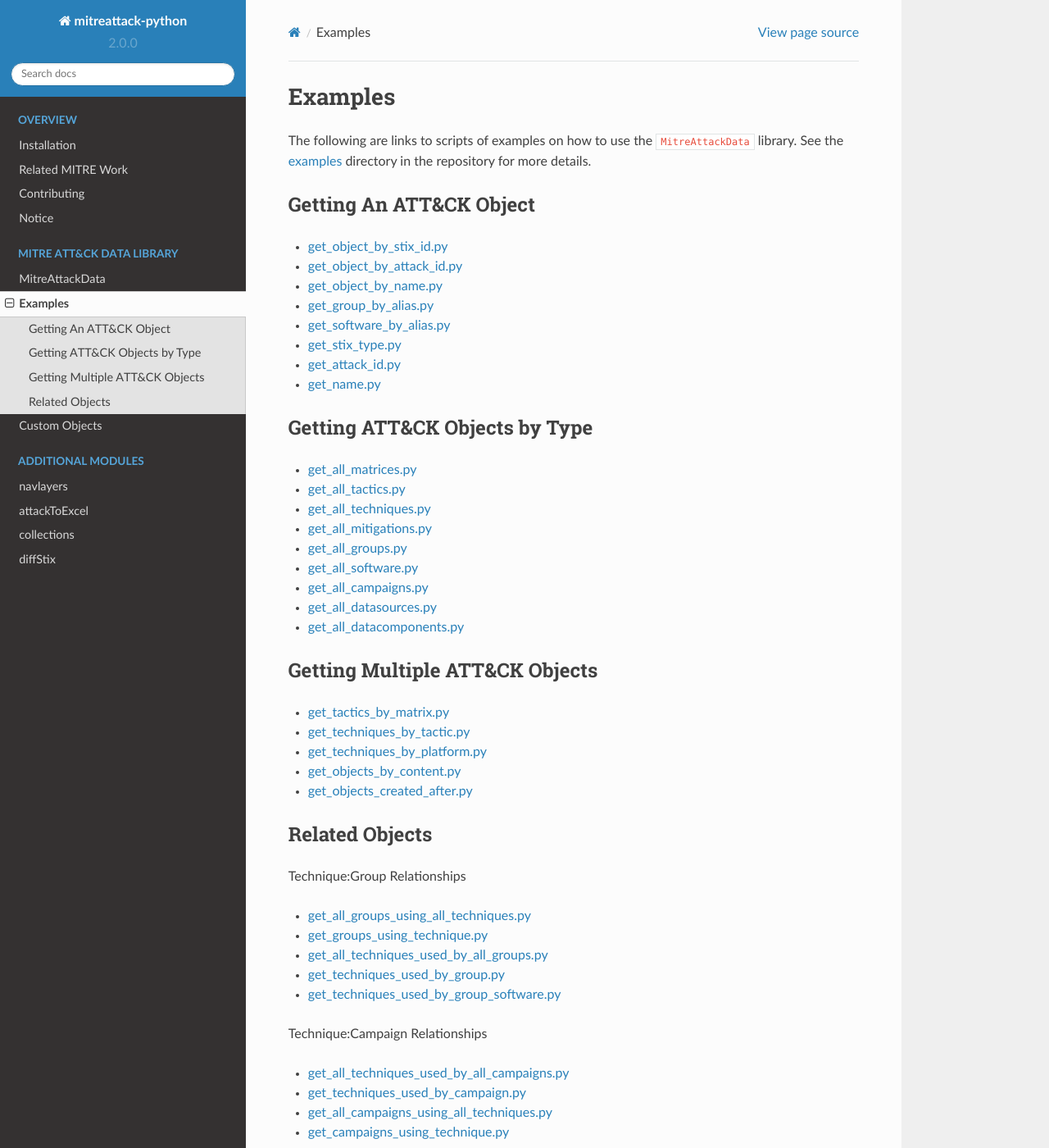
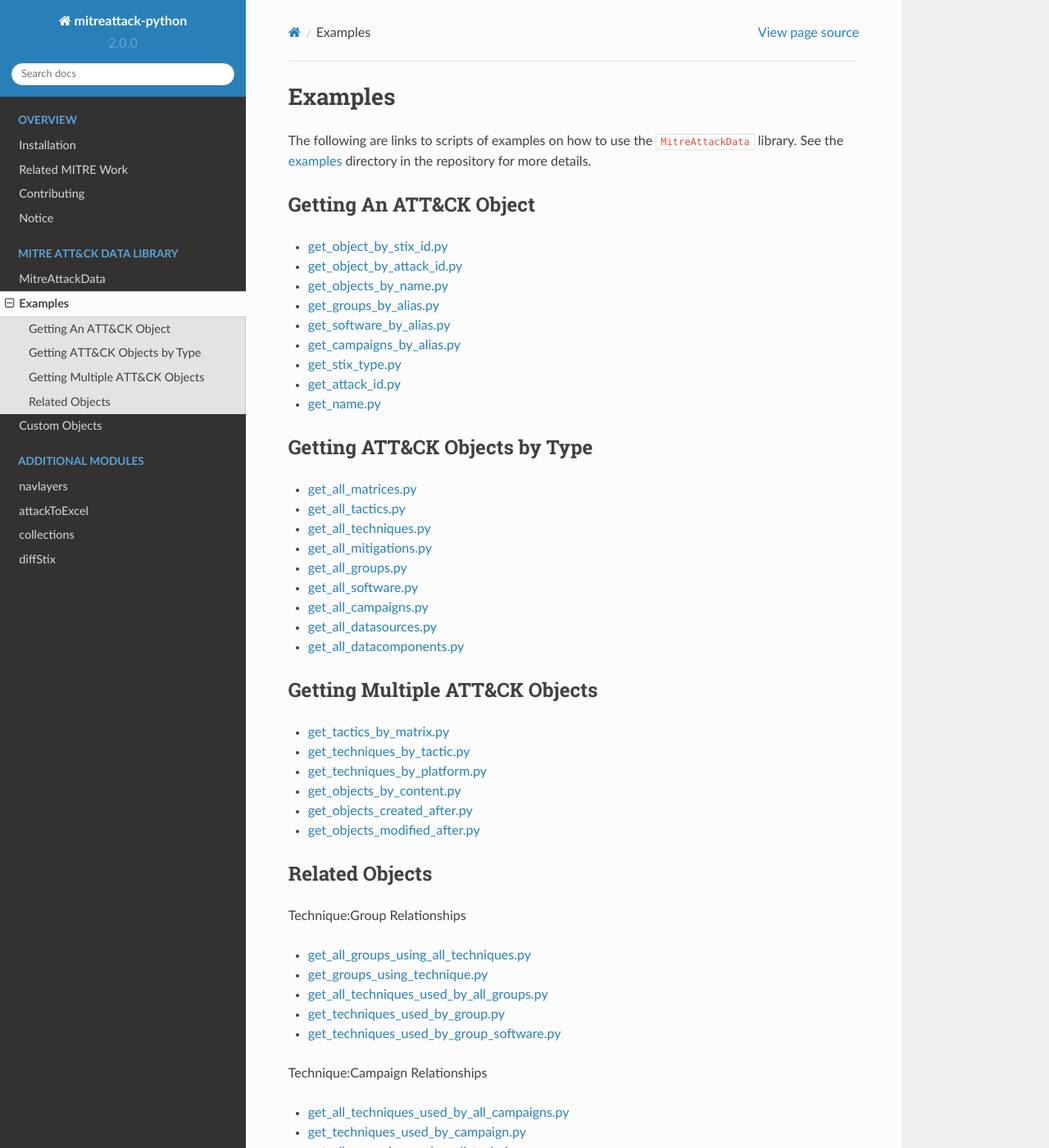
Before and after one commit to mitre-attack/mitreattack-python, a Sphinx documentation site: the page built from docs/mitre_attack_data/examples.rst, in a window 1280 px wide and 1400 px high. Shown: the whole window at 82% size. Built offline with Sphinx 7.4.7 and the Read the Docs theme 2.0.0, drawn with Linux system fonts in a browser that asks for light colours.

Commit message:
update RTD

```diff
--- a/docs/mitre_attack_data/examples.rst
+++ b/docs/mitre_attack_data/examples.rst
@@ -13,9 +13,10 @@ Getting An ATT&CK Object
 
 * `get_object_by_stix_id.py <https://github.com/mitre-attack/mitreattack-python/tree/master/examples/get_object_by_stix_id.py>`_
 * `get_object_by_attack_id.py <https://github.com/mitre-attack/mitreattack-python/tree/master/examples/get_object_by_attack_id.py>`_
-* `get_object_by_name.py <https://github.com/mitre-attack/mitreattack-python/tree/master/examples/get_object_by_name.py>`_
-* `get_group_by_alias.py <https://github.com/mitre-attack/mitreattack-python/tree/master/examples/get_group_by_alias.py>`_
+* `get_objects_by_name.py <https://github.com/mitre-attack/mitreattack-python/tree/master/examples/get_objects_by_name.py>`_
+* `get_groups_by_alias.py <https://github.com/mitre-attack/mitreattack-python/tree/master/examples/get_groups_by_alias.py>`_
 * `get_software_by_alias.py <https://github.com/mitre-attack/mitreattack-python/tree/master/examples/get_software_by_alias.py>`_
+* `get_campaigns_by_alias.py <https://github.com/mitre-attack/mitreattack-python/tree/master/examples/get_campaigns_by_alias.py>`_
 * `get_stix_type.py <https://github.com/mitre-attack/mitreattack-python/tree/master/examples/get_stix_type.py>`_
 * `get_attack_id.py <https://github.com/mitre-attack/mitreattack-python/tree/master/examples/get_attack_id.py>`_
 * `get_name.py <https://github.com/mitre-attack/mitreattack-python/tree/master/examples/get_name.py>`_
@@ -41,6 +42,7 @@ Getting Multiple ATT&CK Objects
 * `get_techniques_by_platform.py <https://github.com/mitre-attack/mitreattack-python/tree/master/examples/get_techniques_by_platform.py>`_
 * `get_objects_by_content.py <https://github.com/mitre-attack/mitreattack-python/tree/master/examples/get_objects_by_content.py>`_
 * `get_objects_created_after.py <https://github.com/mitre-attack/mitreattack-python/tree/master/examples/get_objects_created_after.py>`_
+* `get_objects_modified_after.py <https://github.com/mitre-attack/mitreattack-python/tree/master/examples/get_objects_modified_after.py>`_
 
 Related Objects
 -------------------
--- a/docs/mitre_attack_data/mitre_attack_data.rst
+++ b/docs/mitre_attack_data/mitre_attack_data.rst
@@ -57,7 +57,7 @@ a lookup table of STIX ID to related objects and relationships.
     # [
     #     {
     #         "object": Malware, # S0061
-    #         "relationship": Relationship # relationship between G0019 and S0061
+    #         "relationships": Relationship[] # relationships between G0019 and S0061
     #     },
     #     {
     #         ...
@@ -79,8 +79,7 @@ by ATT&CK.
     mitigations = mitre_attack_data.get_mitigations(remove_revoked_deprecated=True)
 
 
-To remove revoked and deprecated objects from the results of a method without a parameter to
-automatically remove revoked and deprecated objects:
+To separately remove revoked and deprecated objects from the results of a method:
 
 .. code-block:: python
 
```
